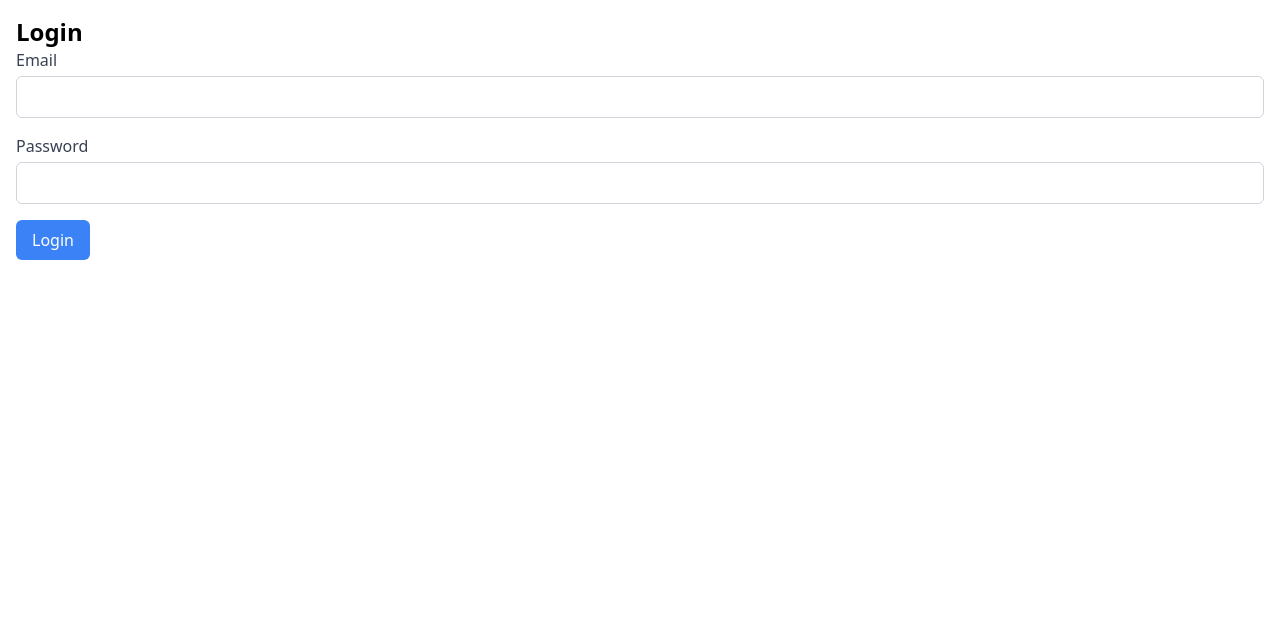
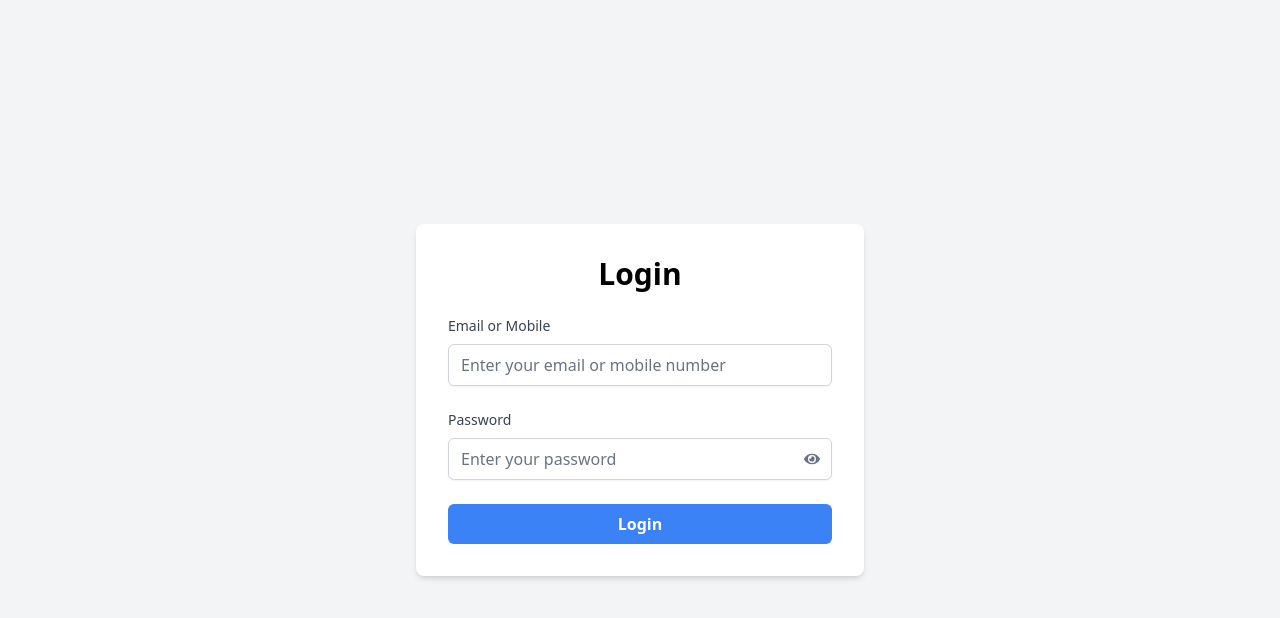
Before and after one commit to sonarpurushottam/Mern-Ecommerce-frontend, a React (Vite) app: page /login in a window 1280 px wide. Shown: the top 618 px of the page. Built offline with nearby package versions, Linux system fonts and the light colour scheme.

Commit message:
register login with validtion done

```diff
--- a/src/components/Login.jsx
+++ b/src/components/Login.jsx
@@ -1,59 +1,110 @@
-import React, { useState } from 'react';
-import { useDispatch, useSelector } from 'react-redux';
-import { loginUser } from '../features/user/userSlice';
-import { useNavigate } from 'react-router-dom';
+import React, { useState } from "react";
+import axios from "axios";
+import { useNavigate } from "react-router-dom";
+import toast, { Toaster } from "react-hot-toast";
+import { FaEye, FaEyeSlash } from "react-icons/fa";
 
 const Login = () => {
-  const [email, setEmail] = useState('');
-  const [password, setPassword] = useState('');
-  const dispatch = useDispatch();
+  const [emailOrMobile, setEmailOrMobile] = useState("");
+  const [password, setPassword] = useState("");
+  const [showPassword, setShowPassword] = useState(false);
+  const [loading, setLoading] = useState(false);
   const navigate = useNavigate();
 
-  const { status, error } = useSelector((state) => state.user);
+  // Validate email or mobile number
+  const validateEmailOrMobile = (input) =>
+    /^[^\s@]+@[^\s@]+\.[^\s@]+$/.test(input) || /^[0-9]{10}$/.test(input);
 
-  const handleSubmit = (e) => {
+  // Validate password
+  const validatePassword = (password) => password.length >= 6;
+
+  // Handle form submission
+  const handleSubmit = async (e) => {
     e.preventDefault();
-    dispatch(loginUser({ email, password }))
-      .unwrap()
-      .then(() => {
-        navigate('/');
-      })
-      .catch(() => {
-        // handle error
-      });
+    setLoading(true);
+
+    if (!validateEmailOrMobile(emailOrMobile)) {
+      toast.error("Invalid email address or mobile number");
+      setLoading(false);
+      return;
+    }
+
+    if (!validatePassword(password)) {
+      toast.error("Password must be at least 6 characters");
+      setLoading(false);
+      return;
+    }
+
+    try {
+      // POST request to login endpoint
+      const response = await axios.post(
+        "http://localhost:5000/api/users/login",
+        { emailOrMobile, password },
+        { withCredentials: true }
+      );
+      toast.success(response.data.message);
+      setTimeout(() => navigate("/"), 1000);
+    } catch (error) {
+      toast.error(error.response?.data?.message || "Login failed");
+    } finally {
+      setLoading(false);
+    }
   };
 
   return (
-    <div className="container mx-auto p-4">
-      <h1 className="text-2xl font-bold">Login</h1>
-      <form onSubmit={handleSubmit}>
-        <div className="mb-4">
-          <label className="block text-gray-700">Email</label>
+    <div className="min-h-screen flex items-center justify-center bg-gray-100 p-4">
+      <Toaster />
+      <div className="bg-white p-8 rounded-lg shadow-md w-full max-w-md mx-auto">
+        <h2 className="text-3xl font-semibold mb-6 text-center">Login</h2>
+        <form onSubmit={handleSubmit} className="space-y-6">
+          <div>
+            <label className="block text-gray-700 text-sm font-medium mb-2">
+              Email or Mobile
+            </label>
             <input
-            type="email"
-            value={email}
-            onChange={(e) => setEmail(e.target.value)}
-            className="mt-1 block w-full p-2 border border-gray-300 rounded-md"
+              type="text"
+              placeholder="Enter your email or mobile number"
+              value={emailOrMobile}
+              onChange={(e) => setEmailOrMobile(e.target.value)}
+              className="shadow-sm border border-gray-300 rounded-md w-full py-2 px-3 text-gray-900 placeholder-gray-500 focus:outline-none focus:ring-2 focus:ring-blue-500"
+              required
             />
           </div>
-        <div className="mb-4">
-          <label className="block text-gray-700">Password</label>
+          <div>
+            <label className="block text-gray-700 text-sm font-medium mb-2">
+              Password
+            </label>
+            <div className="relative">
               <input
-            type="password"
+                type={showPassword ? "text" : "password"}
+                placeholder="Enter your password"
                 value={password}
                 onChange={(e) => setPassword(e.target.value)}
-            className="mt-1 block w-full p-2 border border-gray-300 rounded-md"
+                className="shadow-sm border border-gray-300 rounded-md w-full py-2 px-3 text-gray-900 placeholder-gray-500 focus:outline-none focus:ring-2 focus:ring-blue-500"
+                required
               />
+              <button
+                type="button"
+                onClick={() => setShowPassword(!showPassword)}
+                className="absolute inset-y-0 right-0 pr-3 flex items-center text-gray-500"
+              >
+                {showPassword ? <FaEyeSlash /> : <FaEye />}
+              </button>
             </div>
+          </div>
+          <div>
             <button
               type="submit"
-          className="bg-blue-500 text-white py-2 px-4 rounded-md"
-          disabled={status === 'loading'}
+              className={`bg-blue-500 hover:bg-blue-600 text-white font-semibold py-2 px-4 rounded-md w-full transition duration-150 ease-in-out ${
+                loading ? "opacity-50 cursor-not-allowed" : ""
+              }`}
+              disabled={loading}
             >
-          Login
+              {loading ? "Logging in..." : "Login"}
             </button>
-        {status === 'failed' && <p className="text-red-500 mt-2">{error}</p>}
+          </div>
         </form>
+      </div>
     </div>
   );
 };
--- a/src/components/Register.jsx
+++ b/src/components/Register.jsx
@@ -2,17 +2,22 @@ import React, { useState } from "react";
 import axios from "axios";
 import { useNavigate } from "react-router-dom";
 import toast, { Toaster } from "react-hot-toast";
-import { FaUpload } from "react-icons/fa";
+import { FaUpload, FaEye, FaEyeSlash } from "react-icons/fa";
 
 const Register = () => {
   const [username, setUsername] = useState("");
   const [email, setEmail] = useState("");
   const [password, setPassword] = useState("");
+  const [showPassword, setShowPassword] = useState(false);
   const [mobile, setMobile] = useState("");
   const [profilePic, setProfilePic] = useState(null);
   const [preview, setPreview] = useState(null);
   const [loading, setLoading] = useState(false);
   const navigate = useNavigate();
+
+  const validateEmail = (email) => /^[^\s@]+@[^\s@]+\.[^\s@]+$/.test(email);
+  const validateMobile = (mobile) => /^[0-9]{10}$/.test(mobile);
+  const validatePassword = (password) => password.length >= 6;
 
   const handleFileChange = (e) => {
     const file = e.target.files[0];
@@ -22,9 +27,49 @@ const Register = () => {
     }
   };
 
+  const handleBlur = (field) => {
+    switch (field) {
+      case "email":
+        if (email && !validateEmail(email)) {
+          toast.error("Invalid email address");
+        }
+        break;
+      case "password":
+        if (password && !validatePassword(password)) {
+          toast.error("Password must be at least 6 characters");
+        }
+        break;
+      case "mobile":
+        if (mobile && !validateMobile(mobile)) {
+          toast.error("Invalid mobile number. Must be 10 digits");
+        }
+        break;
+      default:
+        break;
+    }
+  };
+
   const handleSubmit = async (e) => {
     e.preventDefault();
     setLoading(true);
+
+    if (!validateEmail(email)) {
+      toast.error("Invalid email address");
+      setLoading(false);
+      return;
+    }
+
+    if (!validateMobile(mobile)) {
+      toast.error("Invalid mobile number. Must be 10 digits");
+      setLoading(false);
+      return;
+    }
+
+    if (!validatePassword(password)) {
+      toast.error("Password must be at least 6 characters");
+      setLoading(false);
+      return;
+    }
 
     const formData = new FormData();
     formData.append("username", username);
@@ -57,6 +102,7 @@ const Register = () => {
 
   return (
     <div className="min-h-screen flex items-center justify-center bg-gray-100 p-4">
+      <Toaster />
       <div className="bg-white p-8 rounded-lg shadow-md w-full max-w-lg mx-auto">
         <h2 className="text-3xl font-semibold mb-6 text-center">Register</h2>
         <form onSubmit={handleSubmit} className="space-y-6">
@@ -82,6 +128,7 @@ const Register = () => {
               placeholder="Enter your email"
               value={email}
               onChange={(e) => setEmail(e.target.value)}
+              onBlur={() => handleBlur("email")}
               className="shadow-sm border border-gray-300 rounded-md w-full py-2 px-3 text-gray-900 placeholder-gray-500 focus:outline-none focus:ring-2 focus:ring-blue-500"
               required
             />
@@ -90,14 +137,24 @@ const Register = () => {
             <label className="block text-gray-700 text-sm font-medium mb-2">
               Password
             </label>
+            <div className="relative">
               <input
-              type="password"
+                type={showPassword ? "text" : "password"}
                 placeholder="Enter your password"
                 value={password}
                 onChange={(e) => setPassword(e.target.value)}
+                onBlur={() => handleBlur("password")}
                 className="shadow-sm border border-gray-300 rounded-md w-full py-2 px-3 text-gray-900 placeholder-gray-500 focus:outline-none focus:ring-2 focus:ring-blue-500"
                 required
               />
+              <button
+                type="button"
+                onClick={() => setShowPassword(!showPassword)}
+                className="absolute inset-y-0 right-0 pr-3 flex items-center text-gray-500"
+              >
+                {showPassword ? <FaEyeSlash /> : <FaEye />}
+              </button>
+            </div>
           </div>
           <div>
             <label className="block text-gray-700 text-sm font-medium mb-2">
@@ -108,6 +165,7 @@ const Register = () => {
               placeholder="Enter your mobile number"
               value={mobile}
               onChange={(e) => setMobile(e.target.value)}
+              onBlur={() => handleBlur("mobile")}
               className="shadow-sm border border-gray-300 rounded-md w-full py-2 px-3 text-gray-900 placeholder-gray-500 focus:outline-none focus:ring-2 focus:ring-blue-500"
               required
             />
@@ -148,7 +206,6 @@ const Register = () => {
           </div>
         </form>
       </div>
-      <Toaster />
     </div>
   );
 };
```
Also changed, not shown: demo/demo.jsx (+82 -27 lines). Lines whose indentation alone changed are shown as unchanged.
